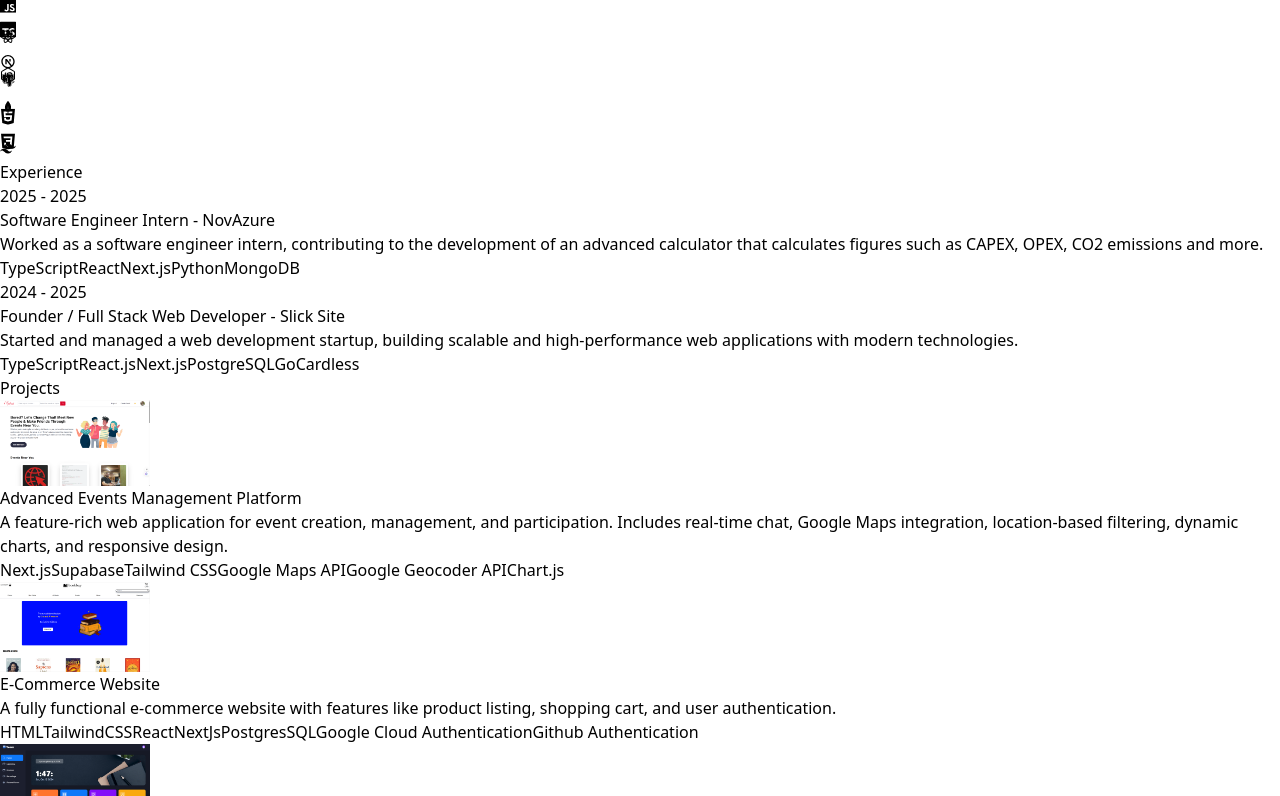
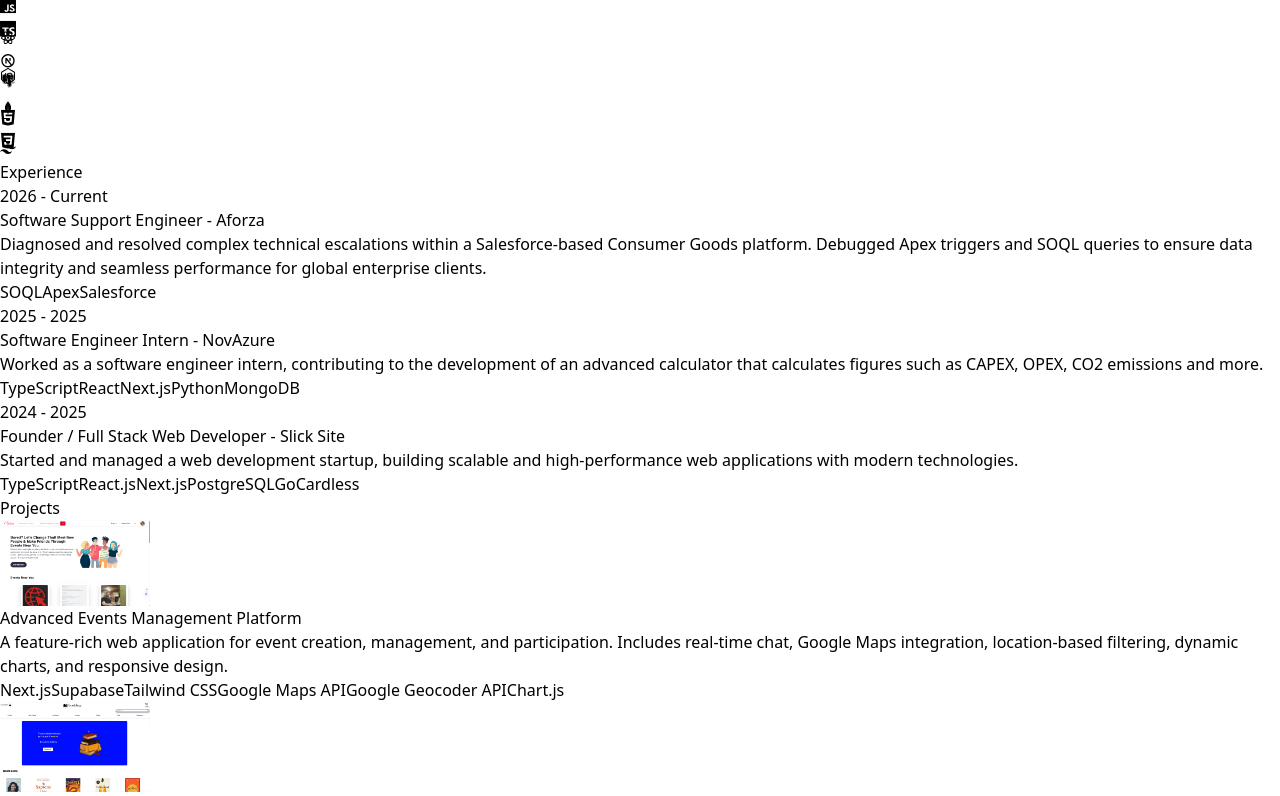
Before and after one commit to Leorev01/React_Portfolio, a React (Vite) app in the folder React_Portfolio/: page / in a window 1280 px wide. Shown: the part 4575-5371 px from the top of the page. Built offline with nearby package versions, Linux system fonts and the light colour scheme.

Commit message:
Update experiences with current role and responsibilities
Added current role and experience details for Software Support Engineer.

```diff
--- a/React_Portfolio/src/constants/index.js
+++ b/React_Portfolio/src/constants/index.js
@@ -8,6 +8,13 @@
 export const ABOUT_TEXT = `I am a dedicated and versatile full stack developer with a passion for creating efficient and user-friendly web applications. As a third-year computer science student, I have gained hands-on experience with various technologies, including React, Next.js, Node.js, MySQL, PostgreSQL, Python, Git and more. My interest in web development grew from a fascination with creating interactive experiences and finding innovative solutions to real-world problems. This passion has evolved into a commitment to continuous learning and adaptation to new challenges. I thrive in collaborative environments and enjoy solving complex problems to deliver high-quality solutions. Outside of coding, I enjoy taking part in sports, exploring the outdoors, and staying active through various physical activities. These experiences help me maintain a balanced lifestyle and inspire my creativity.`;
 
 export const EXPERIENCES = [
+  {
+    year: "2026 - Current",
+    role: "Software Support Engineer",
+    company: "Aforza",
+    description: "Diagnosed and resolved complex technical escalations within a Salesforce-based Consumer Goods platform. Debugged Apex triggers and SOQL queries to ensure data integrity and seamless performance for global enterprise clients.",
+    technologies: ["SOQL", "Apex", "Salesforce"],
+  },
   {
     year: "2025 - 2025",
     role: "Software Engineer Intern",
```
